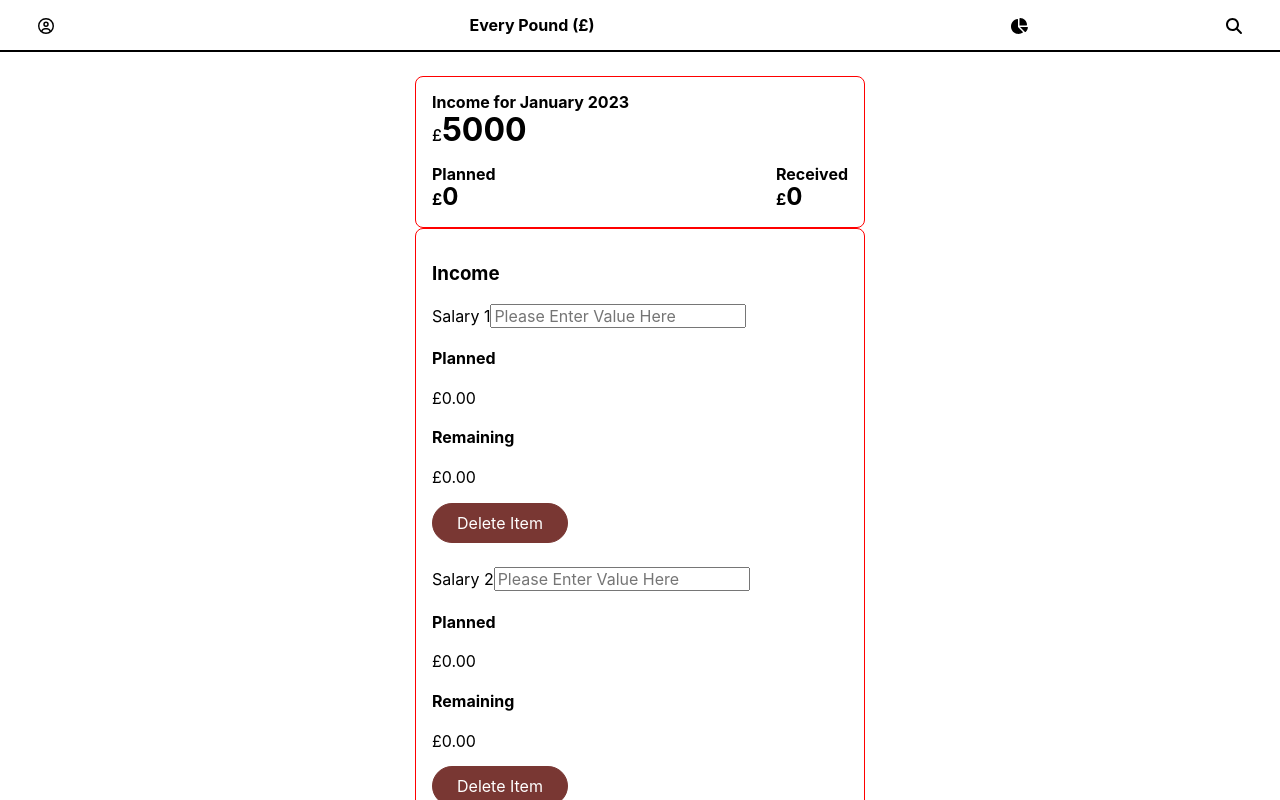
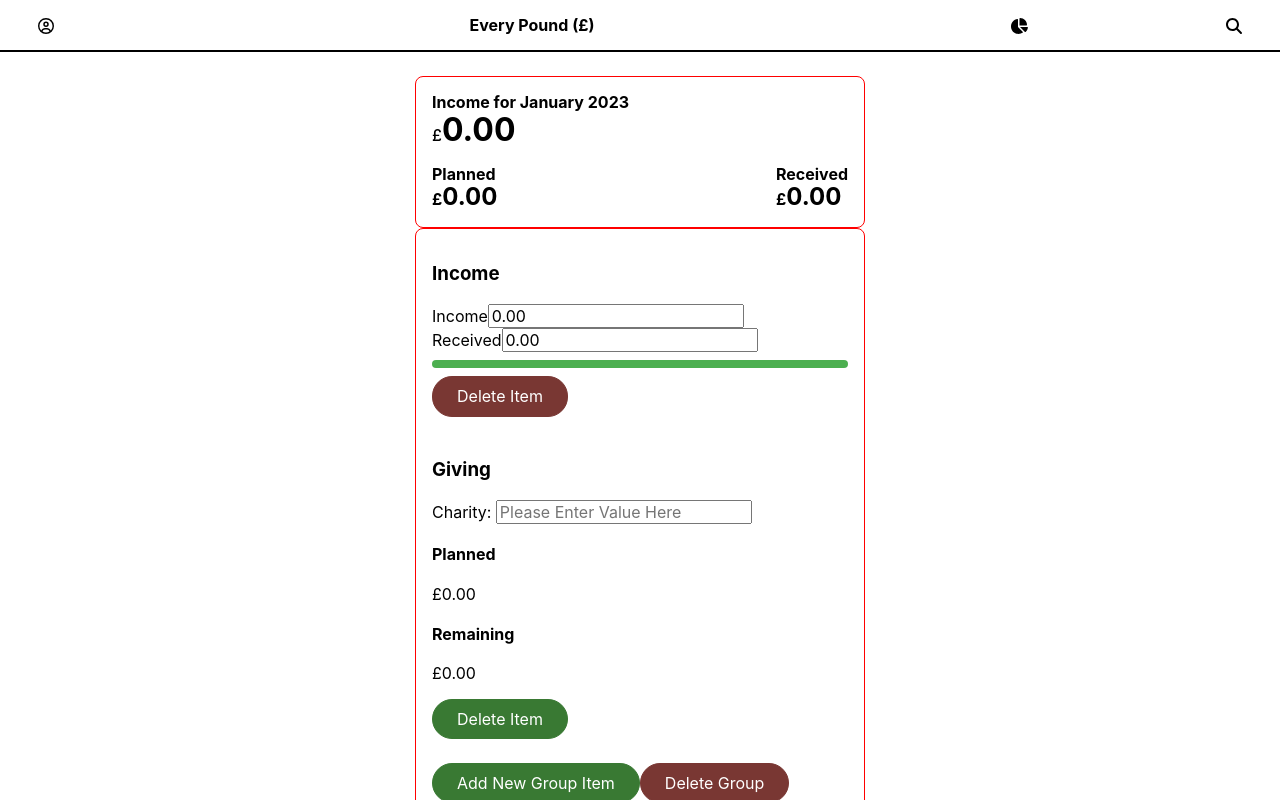
Before and after one commit to kemaakpala/zero-based-budgetapp, a React (Create React App) app: page /April in a window 1280 px wide. Shown: the top 800 px of the page. Built offline with nearby package versions, Linux system fonts and the light colour scheme.

Commit message:
Add new utility functions and update BudgetGroupItem component

```diff
--- a/src/Component/BudgetGroup/BudgetGroup.jsx
+++ b/src/Component/BudgetGroup/BudgetGroup.jsx
@@ -13,7 +13,7 @@ const BudgetGroup = ({ budgetGroup, budgetGroupIndex, budgetGroupTotal }) => {
       <div className="group-header">
         <h3>{name}</h3>
       </div>
-      <BudgetGroupItem budgetGroupItem={budgetGroupItem}/>
+      <BudgetGroupItem budgetGroupName={name} budgetGroupItem={budgetGroupItem}/>
       <BudgetGroupActions />
     </div>
   );
--- a/src/Component/BudgetGroup/BudgetGroupItem.jsx
+++ b/src/Component/BudgetGroup/BudgetGroupItem.jsx
@@ -1,31 +1,33 @@
 import TextField from "../TextField/TextField";
 import Button from "../Button/Button";
+import { removeSpace } from "../../utils/utils";
 
 const BudgetGroupItem = ({
-  budgetGroup,
+  budgetGroupName,
   budgetGroupIndex,
   budgetGroupItemIndex,
   budgetGroupItem,
   updateBudgetGroupItem,
   deleteBudgetGroupItem,
+  onChangeHandler
 }) => {
   return budgetGroupItem.map((item) => {
-    const { id, label } = item;
+    const { id, label, type } = item;
+    const grouptItemID = `${budgetGroupName}_${removeSpace(
+      label
+    )}_${type}_${id}`;
     return (
       <div className="group-item" key={id}>
         <div className="group-item-fields">
-          <label
-            className="group-item-fields__label"
-            htmlFor="savings_emergency_fund"
-          >
+          <label className="group-item-fields__label" htmlFor={grouptItemID}>
             {label}:{" "}
           </label>
           <TextField
-            id="savings_emergency_fund"
+            id={grouptItemID}
             className="form-control group-item-fields__input"
             type="text"
-            name="savings_emergency_fund"
-            value=""
+            name={grouptItemID}
+            onChange={onChangeHandler}
           />
         </div>
         <div className="group-item-status">
--- a/src/Component/TextField/TextField.jsx
+++ b/src/Component/TextField/TextField.jsx
@@ -1,27 +1,42 @@
 import PropTypes from "prop-types";
 
-const TextField = ({id, label, inputName, placeholder, variant}) => (
-  <>
-    <label
-      className={`${variant}-fields__label`}
-      htmlFor={id}
-    >
+const TextField = ({
+  id,
+  label,
+  inputName,
+  placeholder,
+  variant,
+  onChange,
+  defaultVal,
+}) => {
+  const onChangeHandler = (e) => onChange(e);
+  const renderLabel = () => {
+    if (!label) return null;
+    return (
+      <label className={`${variant}-fields__label`} htmlFor={id}>
         {label}
       </label>
+    );
+  };
+  return (
+    <>
+      {renderLabel()}
       <input
         className={`form-control ${variant}-fields__input`}
         id={id}
         type="text"
         name={inputName}
         placeholder={placeholder}
-      onChange={(e) => console.log(e)}
+        onChange={onChangeHandler}
+        defaultValue={defaultVal}
       />
     </>
   );
+};
 
 TextField.defaultProps = {
   placeholder: "Please Enter Value Here",
-  variant: "primary"
+  variant: "primary",
 };
 
 TextField.propTypes = {
@@ -29,7 +44,7 @@ TextField.propTypes = {
   label: PropTypes.string.isRequired,
   inputName: PropTypes.string.isRequired,
   placeholder: PropTypes.string,
-  variant: PropTypes.string
+  variant: PropTypes.string,
 };
 
 export default TextField;
--- a/src/Container/Budget/Budget.css
+++ b/src/Container/Budget/Budget.css
@@ -58,3 +58,24 @@ section {
   font-size: 1.5rem;
   font-weight: bold;
 }
+
+.group-item-progress {
+  display: flex;
+  flex-direction: column;
+  justify-content: center;
+  align-items: center;
+  margin: 0.5rem 0;
+  width: 100%;
+}
+.progress {
+  width: 100%;
+  height: 0.5rem;
+  border-radius: 0.25rem;
+  background-color: #e0e0e0;
+  overflow: hidden;
+}
+
+.progress-bar {
+  height: 100%;
+  background-color: #4caf50;
+}
--- a/src/Container/Budget/Budget.jsx
+++ b/src/Container/Budget/Budget.jsx
@@ -1,5 +1,13 @@
-import { Hero, BudgetForm, BudgetGroup, Button, TextField } from "../../Component";
+import React, { useEffect, useState } from "react";
+import {
+  Hero,
+  BudgetForm,
+  BudgetGroup,
+  Button,
+  TextField,
+} from "../../Component";
 import "./Budget.css";
+import { generateUniqueId } from "../../utils/utils";
 
 function Budget() {
   const getFullYear = () => {
@@ -7,18 +15,51 @@ function Budget() {
     const month = date.toLocaleString("default", { month: "long" });
     const year = date.getFullYear();
     return `${month} ${year}`;
+  };
+
+  const [income, setIncome] = useState(formatBudgetItemAmount(0));
+  const [receivedIncome, setReceivedIncome] = useState(
+    formatBudgetItemAmount(0)
+  );
+  const [progress, setProgress] = useState(0);
+  const [fullyear, setFullYear] = useState(getFullYear());
+
+  const onIncomeChange = (e) => {
+    const value = parseFloat(e.target.value);
+    setIncome(formatBudgetItemAmount(value));
+  };
+
+  const onReceivedIncomeChange = (e) => {
+    const value = parseFloat(e.target.value);
+    setReceivedIncome(formatBudgetItemAmount(value));
+  };
+
+  useEffect(() => {
+    setIncome(formatBudgetItemAmount(income));
+    setReceivedIncome(formatBudgetItemAmount(receivedIncome));
+    setFullYear(getFullYear());
+    setProgress(
+      (formatBudgetItemAmount(receivedIncome) /
+        formatBudgetItemAmount(income)) *
+        100
+    );
+  }, [income, receivedIncome, fullyear]);
+
+  function formatBudgetItemAmount(value) {
+    if (isNaN(value)) {
+      return parseFloat(0).toFixed(2);
     }
-  const monthYear = getFullYear();
-  const income = 5000.0;
-  const planned = 0.0;
-  const received = 0.0;
-  // const totalSpent = 0.0;
-
-  const generateUniqueId = () => Array.from(window.crypto.getRandomValues(new Uint8Array(16))).map((b) => b.toString(16).padStart(2, "0")).join("");
+    return parseFloat(value).toFixed(2);
+  }
 
   return (
     <section>
-      <Hero month={monthYear} income={income} planned={planned} received={received} />
+      <Hero
+        month={fullyear}
+        income={income}
+        planned={income}
+        received={receivedIncome}
+      />
       <BudgetForm className="form">
         <div className="group-container">
           <div className="group-header">
@@ -27,39 +68,35 @@ function Budget() {
           <div className="group-item group-item--hidden">
             <div className="group-item-fields">
               <TextField
+                label="Income"
                 id="primaryIncome"
-                label="Salary 1"
                 inputName="primary_income"
+                onChange={onIncomeChange}
+                defaultVal={income}
+                placeholder={income}
               />
             </div>
-            <div className="group-item-status">
-              <h4 className="group-item-status__header">Planned</h4>
-              <p className="group-item-status__text">£0.00</p>
-            </div>
-            <div className="group-item-status">
-              <h4 className="group-item-status__header">Remaining</h4>
-              <p className="group-item-status__text">£0.00</p>
-            </div>
-            <div className="group-item-action">
-              <Button classModifier="secondary">Delete Item</Button>
-            </div>
-          </div>
-          <div className="group-item">
             <div className="group-item-fields">
               <TextField
-                id="secondaryIncome"
-                label="Salary 2"
-                inputName="secondary_income"
-                variant="secondary"
+                label="Received"
+                id="received_income"
+                inputName="received_income"
+                onChange={onReceivedIncomeChange}
+                defaultVal={receivedIncome}
+                placeholder={receivedIncome}
               />
             </div>
-            <div className="group-item-status">
-              <h4 className="group-item-status__header">Planned</h4>
-              <p className="group-item-status__text">£0.00</p>
+            <div className="group-item group-item-progress">
+              <div className="progress">
+                <div
+                  className="progress-bar"
+                  role="progressbar"
+                  style={{ width: `${(receivedIncome / income) * 100}%` }}
+                  aria-valuenow={(receivedIncome / income) * 100}
+                  aria-valuemin="0"
+                  aria-valuemax="100"
+                ></div>
               </div>
-            <div className="group-item-status">
-              <h4 className="group-item-status__header">Remaining</h4>
-              <p className="group-item-status__text">£0.00</p>
             </div>
             <div className="group-item-action">
               <Button classModifier="secondary">Delete Item</Button>
@@ -68,46 +105,88 @@ function Budget() {
         </div>
 
         <BudgetGroup
-          budgetGroup={{ name: "Giving", budgetGroupItem: [{
+          budgetGroup={{
+            name: "Giving",
+            budgetGroupItem: [
+              {
                 id: generateUniqueId(),
-            label: "Charity"
-          }] }}
+                label: "Charity",
+                type: "expense",
+              },
+            ],
+          }}
         />
         <BudgetGroup
-          budgetGroup={{ name: "Savings", budgetGroupItem: [{
+          budgetGroup={{
+            name: "Savings",
+            budgetGroupItem: [
+              {
                 id: generateUniqueId(),
-            label: "Emergency Fund"
-          }] }}
+                label: "Emergency Fund",
+                type: "fund",
+              },
+            ],
+          }}
         />
         <BudgetGroup
-          budgetGroup={{ name: "Housing", budgetGroupItem: [{
+          budgetGroup={{
+            name: "Housing",
+            budgetGroupItem: [
+              {
                 id: generateUniqueId(),
-            label: "Rent / Mortgage"
-          }] }}
+                label: "Rent / Mortgage",
+                type: "fund",
+              },
+            ],
+          }}
         />
         <BudgetGroup
-          budgetGroup={{ name: "Utilities", budgetGroupItem: [{
+          budgetGroup={{
+            name: "Utilities",
+            budgetGroupItem: [
+              {
                 id: generateUniqueId(),
-            label: "Gas"
-          }] }}
+                label: "Gas",
+                type: "fund",
+              },
+            ],
+          }}
         />
         <BudgetGroup
-          budgetGroup={{ name: "Food", budgetGroupItem: [{
+          budgetGroup={{
+            name: "Food",
+            budgetGroupItem: [
+              {
                 id: generateUniqueId(),
-            label: "Groceries"
-          }] }}
+                label: "Groceries",
+                type: "fund",
+              },
+            ],
+          }}
         />
         <BudgetGroup
-          budgetGroup={{ name: "Transport", budgetGroupItem: [{
+          budgetGroup={{
+            name: "Transport",
+            budgetGroupItem: [
+              {
                 id: generateUniqueId(),
-            label: "TFL"
-          }] }}
+                label: "TFL",
+                type: "fund",
+              },
+            ],
+          }}
         />
         <BudgetGroup
-          budgetGroup={{ name: "Insurance", budgetGroupItem: [{
+          budgetGroup={{
+            name: "Insurance",
+            budgetGroupItem: [
+              {
                 id: generateUniqueId(),
-            label: "Life"
-          }] }}
+                label: "Life",
+                type: "fund",
+              },
+            ],
+          }}
         />
       </BudgetForm>
     </section>
--- /dev/null
+++ b/src/utils/utils.js
@@ -0,0 +1,7 @@
+
+export const generateUniqueId = () =>
+Array.from(window.crypto.getRandomValues(new Uint8Array(16)))
+  .map((b) => b.toString(16).padStart(2, "0"))
+  .join("");
+
+export const removeSpace = (str) => str.replace(/\s+/g, '')
```
Lines whose indentation alone changed are shown as unchanged.
